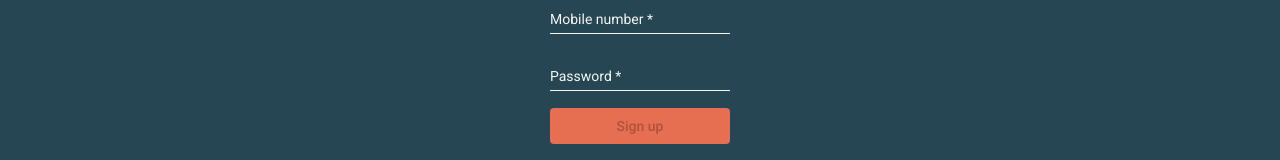
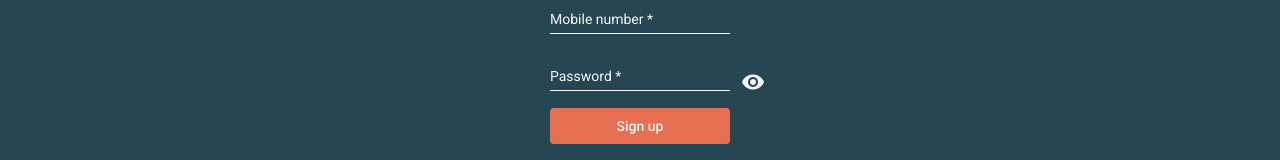
Before and after one commit to constantinospas/xm-app, an Angular app: page /registration in a window 1280 px wide. Shown: the part 341-501 px from the top of the page. Built offline with nearby package versions, Linux system fonts and the light colour scheme.

Commit message:
password visibility

```diff
--- a/src/app/modules/registration/registration.component.html
+++ b/src/app/modules/registration/registration.component.html
@@ -3,8 +3,14 @@
   <form [formGroup]="formGroup" novalidate autocomplete="off" *ngIf="this.formGroup">
     <div class="form-field-container" *ngFor="let field of fields">
       <mat-form-field>
-        <input matInput type="{{field.type}}" name="{{field.name}}"
-               placeholder="{{field.label}}" formControlName="{{field.name}}">
+        <input matInput [type]="field.type" [name]="field.name"
+               [placeholder]="field.label" formControlName="{{field.name}}"/>
+        <mat-icon (click)="toggleVisibility($event)" class="pwd-icon" *ngIf="field.type === 'password' && !visibility">
+          visibility
+        </mat-icon>
+        <mat-icon (click)="toggleVisibility($event)" class="pwd-icon" *ngIf="field.type === 'password' && visibility">
+          visibility_off
+        </mat-icon>
         <mat-error *ngIf="!formGroup.controls[field.name].valid && formGroup.controls[field.name].touched">
           {{!!formGroup.get(field.name).errors ? getError(field, formGroup.get(field.name).errors) : ''}}
         </mat-error>
--- a/src/app/modules/registration/registration.component.scss
+++ b/src/app/modules/registration/registration.component.scss
@@ -5,6 +5,12 @@
   align-items: center;
   justify-content: center;
   flex-direction: column;
+
+  .pwd-icon {
+    position: absolute;
+    top: 7px;
+    right: -35px;
+    user-select: none;
   }
 
   .btn-sign-up {
@@ -12,3 +18,5 @@
     color: whitesmoke;
     background-color: #E76F51;
   }
+
+}
--- a/src/app/modules/registration/registration.component.ts
+++ b/src/app/modules/registration/registration.component.ts
@@ -11,6 +11,7 @@ import { Router } from '@angular/router'
 })
 export class RegistrationComponent implements OnInit {
   public fields
+  public visibility = false
   public formGroup: FormGroup
 
   constructor (private apiService: ApiService, private router: Router) { }
@@ -61,7 +62,18 @@ export class RegistrationComponent implements OnInit {
           console.error(error)
         },
       )
+  }
 
+  public toggleVisibility (ev) {
+    ev.stopPropagation()
+    const passwordElement: HTMLInputElement = document.querySelector(
+      'input[name="password"]')
+    this.visibility = !this.visibility
+    if (this.visibility) {
+      passwordElement.type = 'text'
+    } else {
+      passwordElement.type = 'password'
+    }
   }
 
   private _makeValidation (rules) {
--- a/src/app/modules/registration/registration.module.ts
+++ b/src/app/modules/registration/registration.module.ts
@@ -6,6 +6,7 @@ import { RegistrationComponent } from './registration.component'
 import { MatInputModule } from '@angular/material/input'
 import { FormsModule, ReactiveFormsModule } from '@angular/forms'
 import { MatButtonModule } from '@angular/material/button'
+import { MatIconModule } from '@angular/material/icon'
 
 @NgModule({
   declarations: [RegistrationComponent],
@@ -19,6 +20,7 @@ import { MatButtonModule } from '@angular/material/button'
     FormsModule,
     MatButtonModule,
     ReactiveFormsModule,
+    MatIconModule,
   ],
 })
 export class RegistrationModule {}
```
Lines whose indentation alone changed are shown as unchanged.
